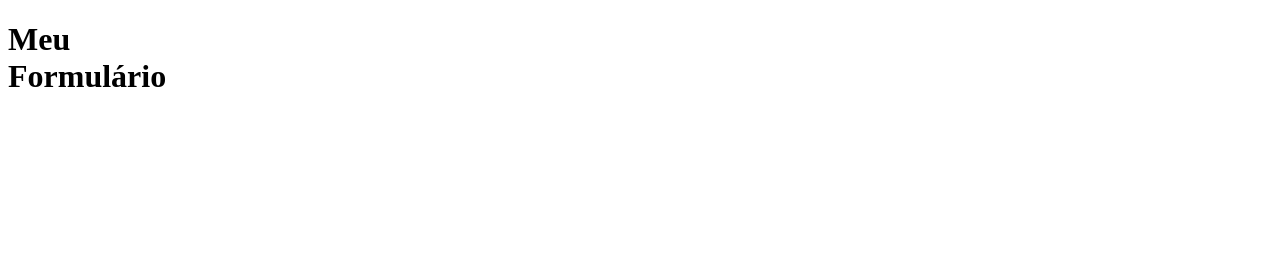
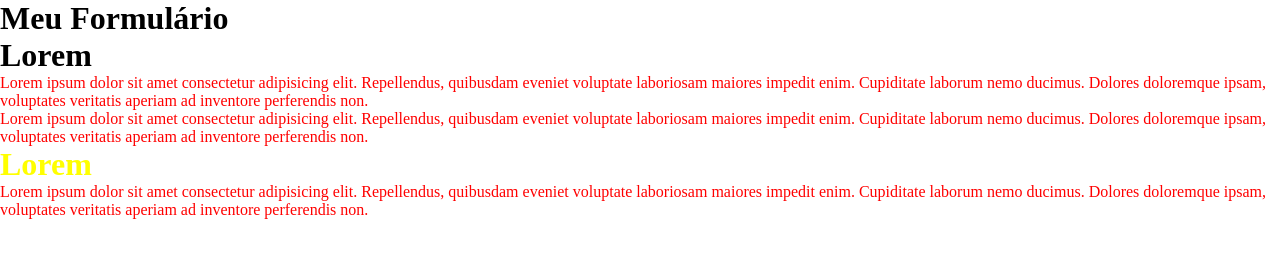
Before and after one commit to LaisBeluco/JS-Estudo, a plain HTML site: page index.html in a window 1280 px wide. Drawn offline with Linux system fonts and the light colour scheme.

Commit message:
Selectors

```diff
--- a/index.html
+++ b/index.html
@@ -7,9 +7,16 @@
     <title>Document</title>
     <link rel="stylesheet" href="./styles.css">
 </head>
-<body>
+<body class="error">
     <header>
         <h1>Meu Formulário</h1>
     </header>
+    <div class="pai">
+        <h1>Lorem</h1>
+        <p>Lorem ipsum dolor sit amet consectetur adipisicing elit. Repellendus, quibusdam eveniet voluptate laboriosam maiores impedit enim. Cupiditate laborum nemo ducimus. Dolores doloremque ipsam, voluptates veritatis aperiam ad inventore perferendis non.</p>
+        <p>Lorem ipsum dolor sit amet consectetur adipisicing elit. Repellendus, quibusdam eveniet voluptate laboriosam maiores impedit enim. Cupiditate laborum nemo ducimus. Dolores doloremque ipsam, voluptates veritatis aperiam ad inventore perferendis non.</p>
+        <h1>Lorem</h1>
+        <p>Lorem ipsum dolor sit amet consectetur adipisicing elit. Repellendus, quibusdam eveniet voluptate laboriosam maiores impedit enim. Cupiditate laborum nemo ducimus. Dolores doloremque ipsam, voluptates veritatis aperiam ad inventore perferendis non.</p>
+    </div>
 </body>
 </html>
--- a/styles.css
+++ b/styles.css
@@ -1,9 +1,13 @@
 *{
-    width: 0;
+    margin: 0;
     padding: 0;
 }
+/*General sibling selector*/
+.pai h1~p{
+    color: red;
+}
 
-h1{
-   background: black;
-
+/*Adjacent sibling combinator*/
+.pai p+h1{
+    color: yellow;
 }
```
